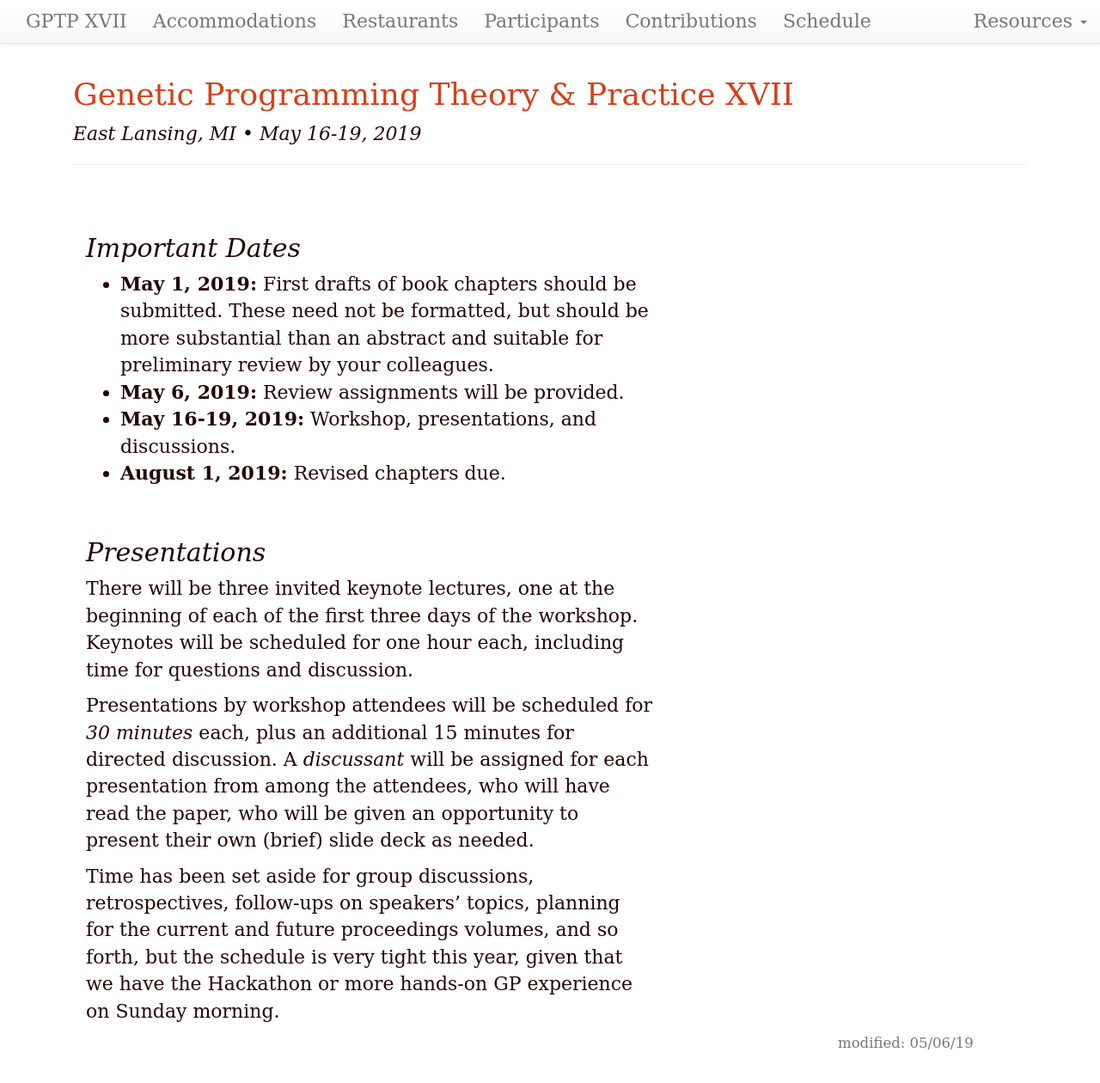
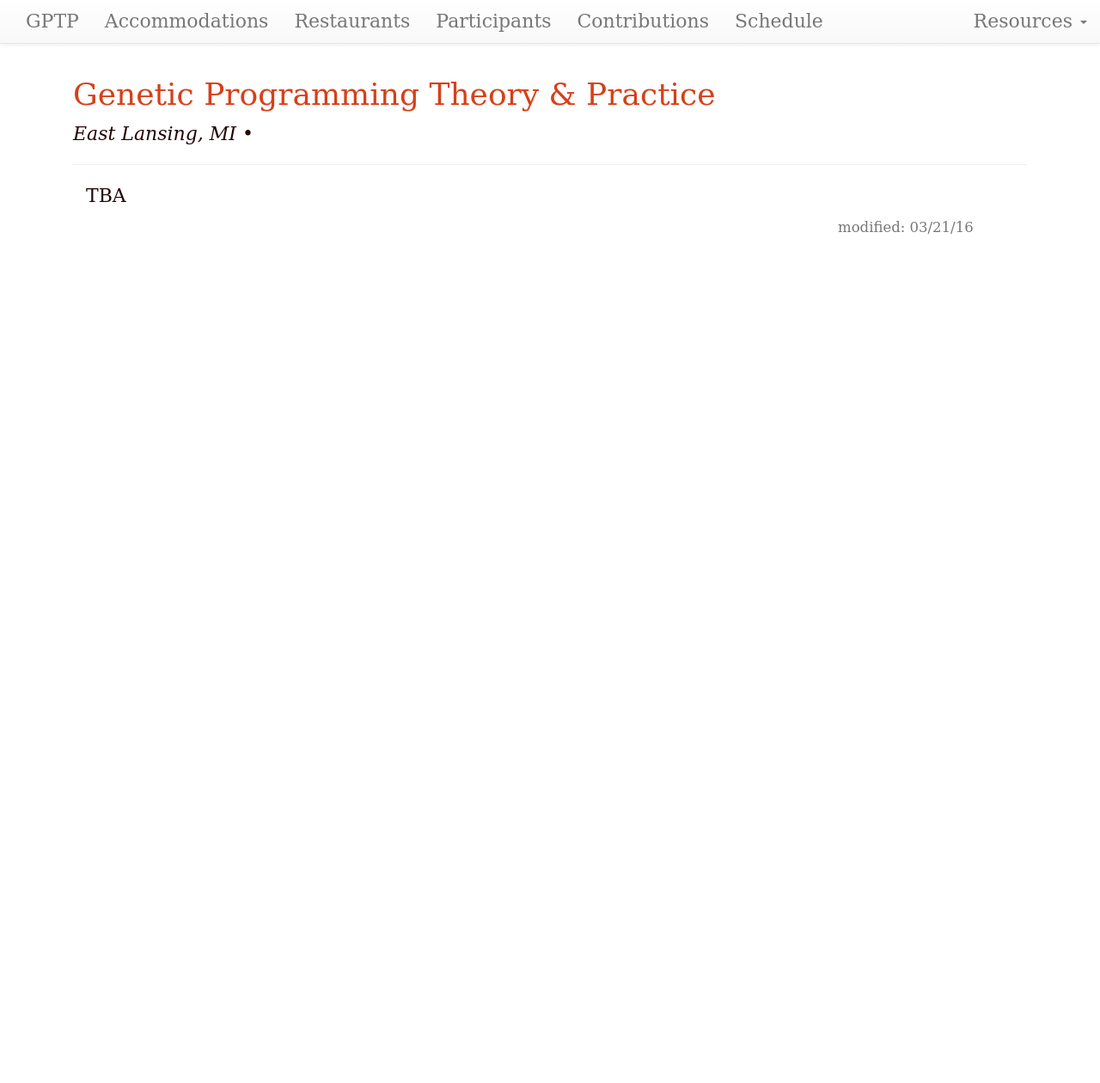
Before and after one commit to GPTP-workshop/gptp-workshop.github.io, a Jekyll site: the page built from contributions.md, in a window 1280 px wide and 1267 px high. Shown: the top 1260 px of the window at 86% size. Built offline with Jekyll 4.4.1, drawn with Linux system fonts in a browser that asks for light colours; our own code applies the rules of GitHub Pages for plain Markdown files.

Commit message:
Update contributions.md

```diff
--- a/contributions.md
+++ b/contributions.md
@@ -1,26 +1 @@
----
-layout: default
-updated: "May 6, 2019"
-roman: "XVII"
-dates: "May 16-19, 2019"
----
-
-## Important Dates
-
-- **May 1, 2019:** First drafts of book chapters should be submitted. These need not be formatted, but should be more substantial than an abstract and suitable for preliminary review by your colleagues.
-- **May 6, 2019:** Review assignments will be provided.
-- **May 16-19, 2019:** Workshop, presentations, and discussions.
-- **August 1, 2019:** Revised chapters due.
-
-## Presentations
-
-There will be three invited keynote lectures, one at the beginning of each of the first three days of the workshop. Keynotes will be scheduled for one hour each, including time for questions and discussion.
-
-Presentations by workshop attendees will be scheduled for _30 minutes_ each, plus an additional 15 minutes for directed discussion. A _discussant_ will be assigned for each presentation from among the attendees, who will have read the paper, who will be given an opportunity to present their own (brief) slide deck as needed.
-
-Time has been set aside for group discussions, retrospectives, follow-ups on speakers' topics, planning for the current and future proceedings volumes, and so forth, but the schedule is very tight this year, given that we have the Hackathon or more hands-on GP experience on Sunday morning.
-
-
-<!-- ## Formatting Instructions for Authors
-
-The GPTP 2019 formatting instructions are similar to those of the 2018 edition: We shall work with Springer LaTeX templates. The instructions can be found [here](https://github.com/banzhaf/GPTP-2018-Chapter-Formatting). -->
+TBA
```
